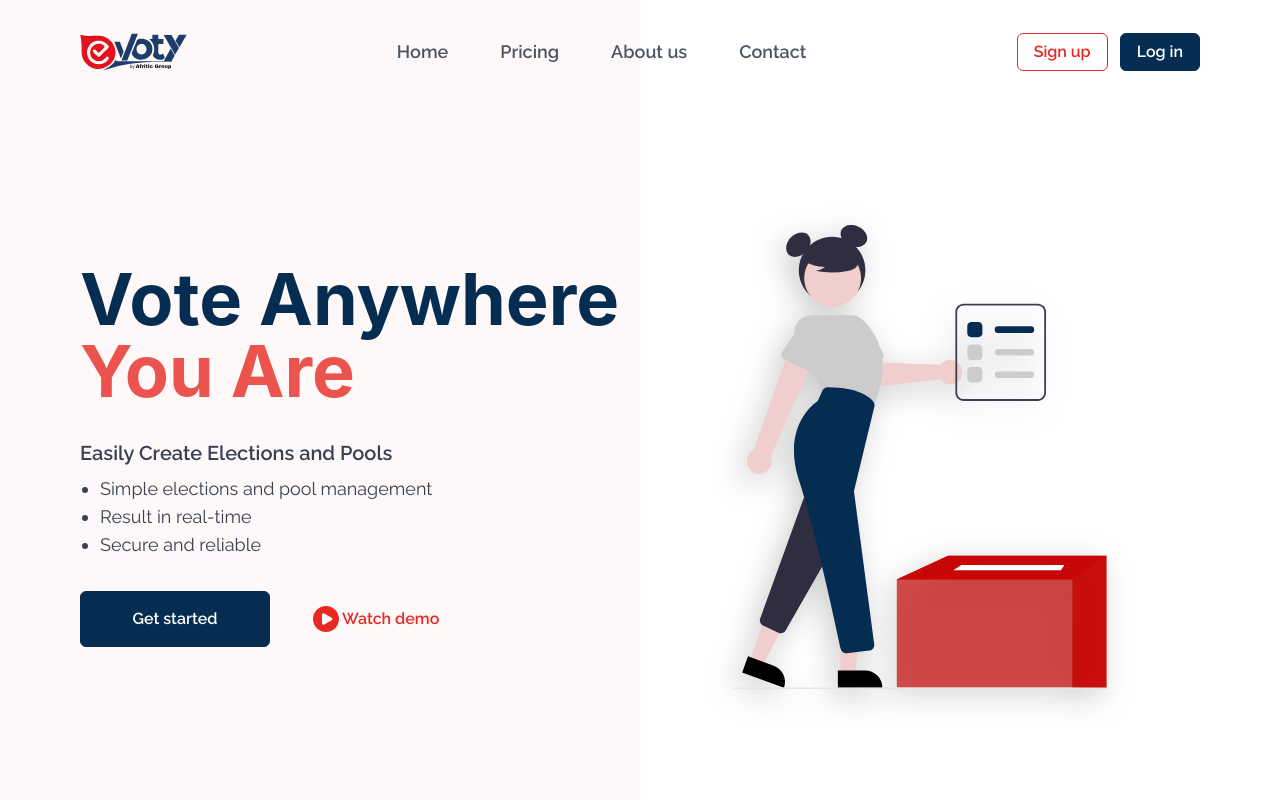
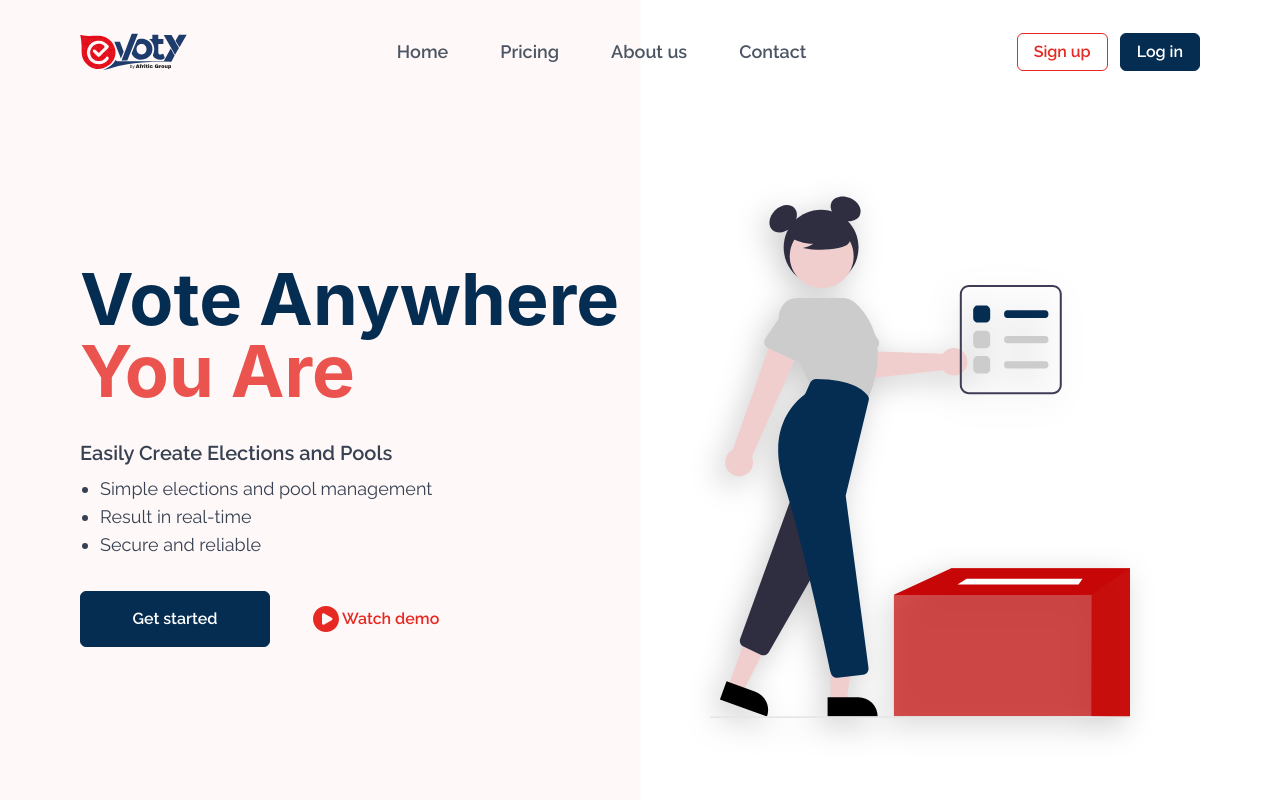
Before and after one commit to EmKbHD/TodoList-CRUD, a React (Vite) app: page / in a window 1280 px wide. Shown: the top 800 px of the page. Built offline with nearby package versions, Linux system fonts and the light colour scheme; a web font is replaced by a local one.

Commit message:
delete a unused components Subscription

```diff
--- a/src/components/Hero/Hero.tsx
+++ b/src/components/Hero/Hero.tsx
@@ -66,7 +66,7 @@ const Hero = () => {
                             initial={{ opacity: 0, x: 100 }}
                             src={HeroImage}
                             alt="VOTE IMAGE"
-                            className="w-[21.875rem] h-2/3 md:w-[34.375rem] xl:w-[43.75rem] drop-shadow "
+                            className="w-[21.875rem] h-3/4 md:w-[34.375rem] xl:w-[43.75rem] drop-shadow "
                         />
                     </div>
                 </div>
--- a/src/components/Subscription/Subscription.tsx
+++ /dev/null
@@ -1,10 +0,0 @@
-const Subscription = () => {
-    return (
-        <div>
-            <h3>Subscription</h3>
-            <p>Choose a plan that best suits your needs</p>
-        </div>
-    )
-}
-
-export default Subscription
--- a/tailwind.config.js
+++ b/tailwind.config.js
@@ -1,52 +1,46 @@
 /** @type {import('tailwindcss').Config} */
 export default {
-  content: [
-    "./index.html",
-    "./src/**/*.{js,ts,jsx,tsx}",
-  ],
+    content: ['./index.html', './src/**/*.{js,ts,jsx,tsx}'],
     theme: {
-
         extend: {
-
             screens: {
-      'sm': '640px',
+                sm: '640px',
                 // => @media (min-width: 640px) { ... }
 
-      'md': '767px',
+                md: '767px',
                 // => @media (min-width: 767px) { ... }
 
-      'lg': '1024px',
+                lg: '1024px',
                 // => @media (min-width: 1024px) { ... }
 
-      'xl': '1280px',
+                xl: '1280px',
                 // => @media (min-width: 1280px) { ... }
 
                 '2xl': '1536px',
                 // => @media (min-width: 1536px) { ... }
             },
 
-      colors:{
-        primary:"rgb(5, 45, 82)",
-        secondary:"rgb(230, 41, 35)",
+            colors: {
+                primary: 'rgb(5, 45, 82)',
+                secondary: 'rgb(230, 41, 35)',
             },
 
-      container:{
-        center:true,
-        padding:{
-          DEFAULT:"1rem",
-          sm:"2rem",
-          lg:"4rem",
-          xl:"5rem",
-          "2xl":"6rem",
-        }
-      }
-
+            container: {
+                center: true,
+                padding: {
+                    DEFAULT: '1rem',
+                    sm: '2rem',
+                    lg: '4rem',
+                    xl: '5rem',
+                    '2xl': '6rem',
+                },
+            },
         },
         fontFamily: {
             suse: ['SUSE', 'Inter', 'sans-serif'],
             sans: ['Raleway', 'sans-serif'],
             serif: ['Merriweather', 'serif'],
-    }
+        },
     },
     plugins: [],
 }
```
Lines whose indentation alone changed are shown as unchanged.
